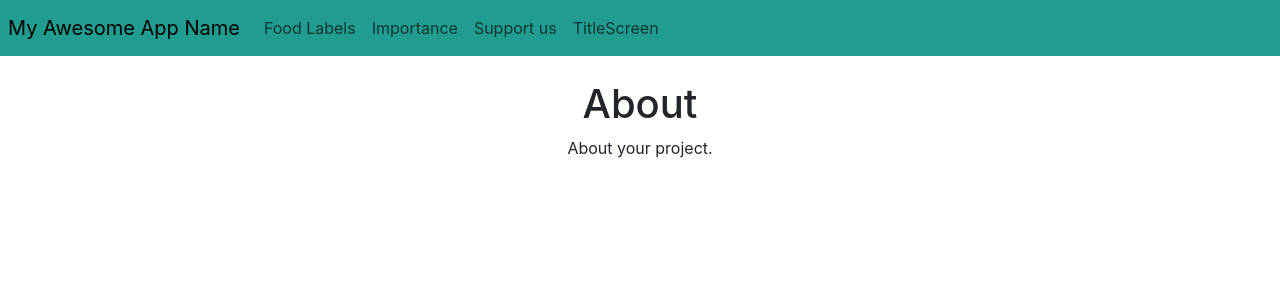
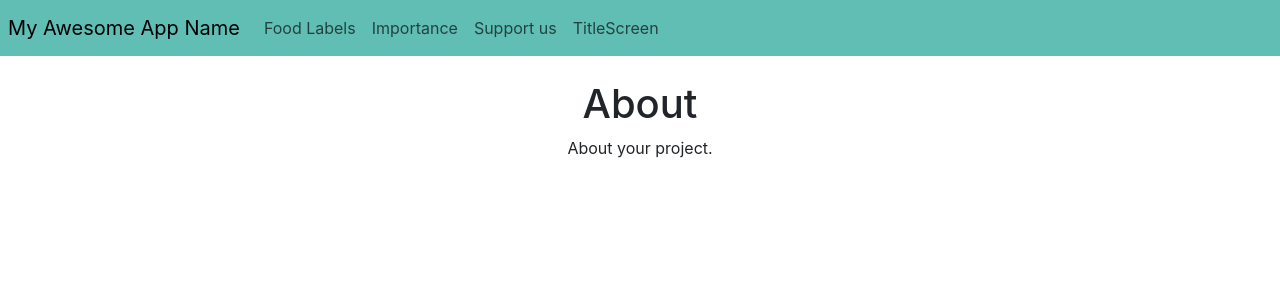
Before and after one commit to hightechu/techccelerator-ecoquest, a React (Create React App) app: page /about in a window 1280 px wide. Shown: the top 300 px of the page. Built offline with nearby package versions, Linux system fonts and the light colour scheme.

Commit message:
fix the navigation bar color

```diff
--- a/src/App.js
+++ b/src/App.js
@@ -35,8 +35,7 @@
         <p>
           Welcome! This is my page, log in to explore.
         </p>
-        <button class="btn btn-success btn-lg" onClick={PressMe}>Press Me</button>
-        <button class="btn btn-danger btn-sm" onClick={DontPressMe}>Don't Press Me</button>
+
         <Login />
         <TestComponent />
         <Footer />
--- a/src/components/Navigation.js
+++ b/src/components/Navigation.js
@@ -3,7 +3,7 @@
 
         <div>
 
-            <nav className="navbar navbar-expand-lg navbar-light" style={{backgroundColor: "#219C90"}}>
+            <nav className="navbar navbar-expand-lg navbar-light" style={{backgroundColor: "#60beb5"}}>
                 <a className="navbar-brand" href="/">My Awesome App Name</a>
                 <button className="navbar-toggler" type="button" data-bs-toggle="collapse" data-bs-target="#navbarSupportedContent" aria-controls="navbarSupportedContent" aria-expanded="false" aria-label="Toggle navigation">
                     <span className="navbar-toggler-icon"></span>
```
